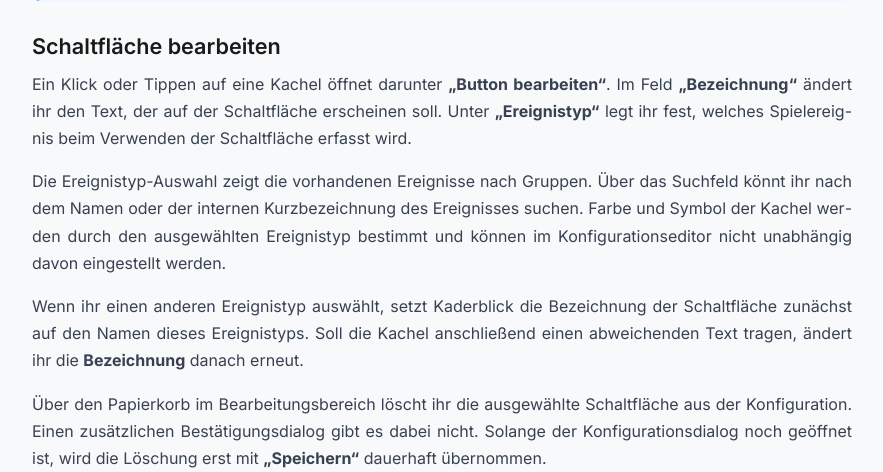
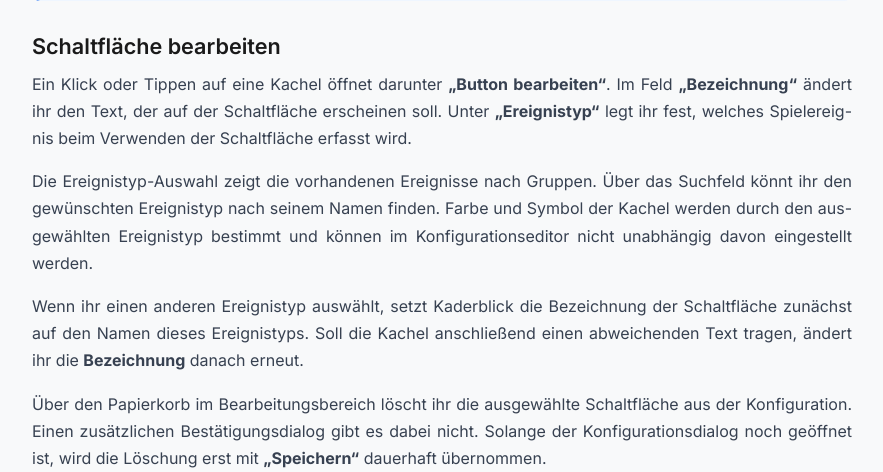
Before and after one commit to mastercad/Kaderblick-Documentation, a Symfony app: template templates/quick-event-konfiguration/index.html.twig in a window 1280 px wide. Shown: the part 1907-2379 px from the top of the page, without its empty margins (268-1151 px from the left). Run offline with Twig, Linux system fonts and the light colour scheme; the template is opened without the code that fills it, so the values that code supplies are empty; some libraries are stand-ins or nearby versions.

Commit message:
Präzisiere Quick-Event-Dokumentation sprachlich

```diff
--- a/templates/quick-event-konfiguration/index.html.twig
+++ b/templates/quick-event-konfiguration/index.html.twig
@@ -88,9 +88,9 @@
     </p>
 
     <p>
-        Die Ereignistyp-Auswahl zeigt die vorhandenen Ereignisse nach Gruppen. Über das Suchfeld könnt ihr nach dem Namen
-        oder der internen Kurzbezeichnung des Ereignisses suchen. Farbe und Symbol der Kachel werden durch den ausgewählten
-        Ereignistyp bestimmt und können im Konfigurationseditor nicht unabhängig davon eingestellt werden.
+        Die Ereignistyp-Auswahl zeigt die vorhandenen Ereignisse nach Gruppen. Über das Suchfeld könnt ihr den gewünschten
+        Ereignistyp nach seinem Namen finden. Farbe und Symbol der Kachel werden durch den ausgewählten Ereignistyp bestimmt
+        und können im Konfigurationseditor nicht unabhängig davon eingestellt werden.
     </p>
 
     <p>
@@ -241,7 +241,7 @@
     {% include 'components/callout.html.twig' with {
         type: 'warning',
         title: 'Freigabe selbst entfernen funktioniert bei regulären Trainerkonten derzeit nicht',
-        text: 'Unter „Mit mir geteilt“ ist die Aktion „Aus geteilten entfernen“ sichtbar. Bei einem regulären Trainerkonto wird diese Änderung im aktuellen Stand jedoch vom Server abgelehnt. Die Freigabe muss deshalb vom Eigentümer der Konfiguration über den Teilen-Dialog entfernt werden. Konten mit erweiterten Support- oder Superadministrator-Rechten sind davon nicht betroffen.'
+        text: 'Unter „Mit mir geteilt“ ist die Aktion „Aus geteilten entfernen“ sichtbar. Bei einem regulären Trainerkonto schlägt diese Aktion im aktuellen Stand jedoch fehl. Die Freigabe muss deshalb vom Eigentümer der Konfiguration über den Teilen-Dialog entfernt werden. Konten mit erweiterten Support- oder Superadministrator-Rechten sind davon nicht betroffen.'
     } %}
 
     <h2>Konfiguration bearbeiten oder löschen</h2>
```
